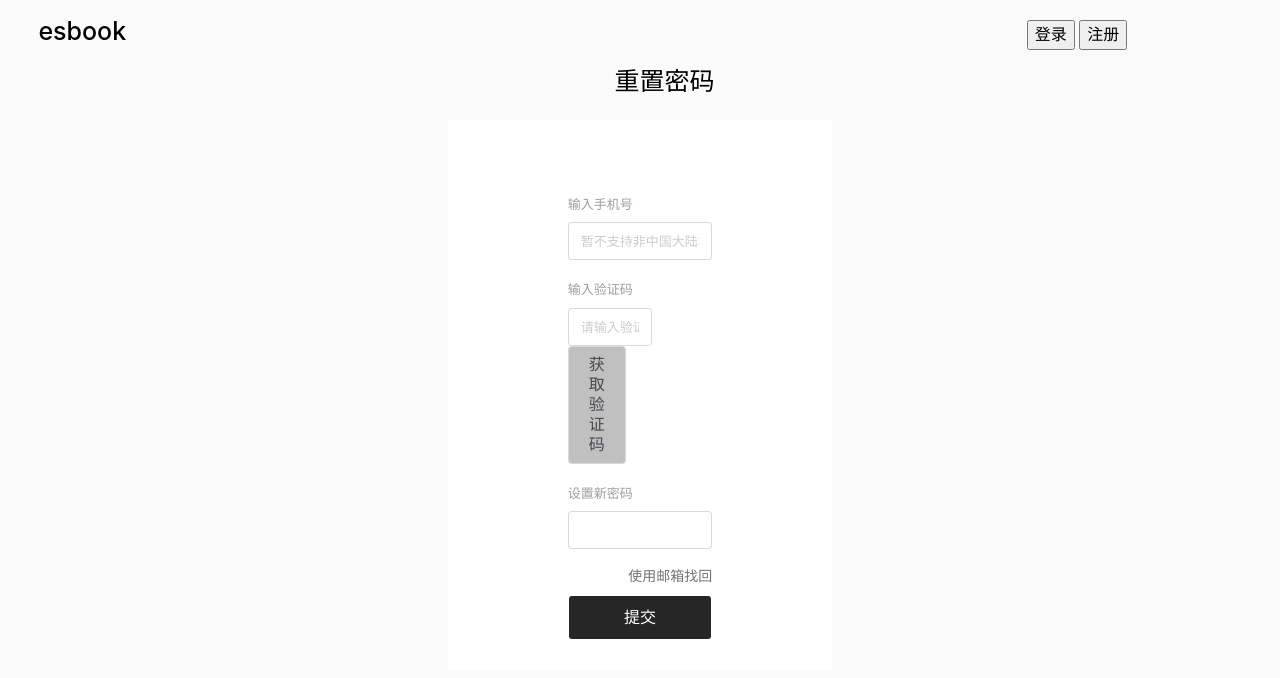
After one commit to wuyan1209/esbook, a Django app: page /resetPwd/ in a window 1280 px wide. The commit adds this page. Shown: the top 678 px of the page. Run offline with Django 3.2, Linux system fonts and the light colour scheme; some libraries are stand-ins or nearby versions.

Commit message:
登录页面、修改密码页面修改

```diff
--- a/document/login.py
+++ b/document/login.py
@@ -245,9 +245,13 @@ def modifyPwd(request):
     except:
         return JsonResponse({"status":2003,"message":"修改失败"})
 
-# 重置密码页面
+# 个人中心的重置密码页面
 def resetPassword(request):
     return render(request, 'resetPassword.html');
+
+# 登录的重置密码页面
+def resetPwd(request):
+    return render(request, 'resetPwd.html');
 
 # 重置密码
 def updatePwd(request):
--- a/document/urls.py
+++ b/document/urls.py
@@ -95,10 +95,13 @@ urlpatterns = [
     path('conpwd/',login.conpwd),
     # 修改密码
     path('modifyPwd/',login.modifyPwd),
-    # 重置密码页面
+    # 个人中心的重置密码页面
     path('resetPassword/',login.resetPassword),
+    # 登录的重置密码页面
+    path('resetPwd/',login.resetPwd),
     # 重置密码
     path('updatePwd/',login.updatePwd),
+
 
     # 个人文件上传
     path("user_upload_file/", views.user_upload_file),
--- a/static/css/register.css
+++ b/static/css/register.css
@@ -40,7 +40,7 @@ input::-webkit-input-placeholder {
 }
 
 .none {
-    margin-left: 83%;
+    margin-left: 70%;
     font-size: 15px;
     color: black;
 }
--- /dev/null
+++ b/templates/resetPwd.html
@@ -0,0 +1,73 @@
+<!DOCTYPE html>
+<html lang="en">
+<head>
+    <meta charset="UTF-8">
+    <title>重置密码</title>
+    <link href="../static/assets/plugins/bootstrap/css/bootstrap.min.css" rel="stylesheet">
+    <link href="../static/assets/plugins/chartist-plugin-tooltip-master/dist/chartist-plugin-tooltip.css" rel="stylesheet">
+    <link href="../static/css/register.css" rel="stylesheet">
+</head>
+<body>
+<div class="head">
+    <a href=" " class="esbook">esbook</a>
+    <button style="margin-left: 70%;"><a href="/login/" style="color: black">登录</a></button>
+    <button><a href="/register/" style="color: black">注册</a></button>
+</div>
+<div class="title">重置密码</div>
+<div class="content">
+    <span id="msg0" style="color: red"></span>
+    <form class="form-horizontal" action=" " method="post" onsubmit="return false">
+        <div class="form-group" id="myPhone">
+            <label for="inputPhone" class="control-label">输入手机号</label>
+            <div>
+                <input type="text" onkeyup="this.value=this.value.replace(/[^\d]/g,'');" maxlength="11" autocomplete="off"
+                       required class="form-control" id="inputPhone" placeholder="暂不支持非中国大陆地区手机号">
+                <span id="phone" style="color: red"></span>
+            </div>
+        </div>
+        <div class="form-group" id="phoneCode">
+            <label for="inputPhoneCode" class="control-label">输入验证码</label>
+            <div>
+                <input type="text" class="form-control" id="inputPhoneCode" maxlength="4" autocomplete="off"
+                       placeholder="请输入验证码" style="width: 58%;display: inline-block">
+                <button type="button" class="form-control" onclick="phoneCode()" id="phoneCodeBtn"
+                        style="width: 40%;display: inline-block;background-color: silver">获取验证码
+                </button>
+                <span id="pCode" style="color: red"></span>
+            </div>
+        </div>
+        <div class="form-group" style="display: none" id="myEmail">
+            <label for="inputEmail" class="control-label">输入邮箱</label>
+            <div>
+                <input type="email" class="form-control" id="inputEmail" autocomplete="off" maxlength="50">
+                <span id="email" style="color: red" readonly="readonly"></span>
+            </div>
+        </div>
+        <div class="form-group" style="display: none" id="emailCode">
+            <label for="inputEmailCode" class="control-label">输入验证码</label>
+            <div>
+                <input type="text" class="form-control" id="inputEmailCode" maxlength="4" autocomplete="off"
+                       placeholder="请输入验证码" style="width: 58%;display: inline-block">
+                <button type="button" class="form-control" onclick="emailCode()" id="emailCodeBtn"
+                        style="width: 40%;display: inline-block;background-color: silver" disabled="disabled">获取验证码
+                </button>
+                <span id="eCode" style="color: red"></span><span id="msg" hidden></span>
+            </div>
+        </div>
+        <div class="form-group">
+            <label for="inputPassword" class="control-label">设置新密码</label>
+            <div>
+                <input type="password" required class="form-control" id="inputPassword"  minlength="6" autocomplete="off" maxlength="20">
+            </div>
+        </div>
+        <div><a class="switch" href="javascript:void(0)" onclick="Switch()">使用邮箱找回</a></div>
+        <div class="form-group">
+            <button type="submit" class="form-control btn Btn" onclick="checkForm()">提交</button>
+        </div>
+    </form>
+</div>
+</body>
+<script src="../static/assets/plugins/jquery/jquery.min.js"></script>
+<script src="../static/assets/plugins/bootstrap/js/bootstrap.min.js"></script>
+<script src="../static/js/resetPassword.js"></script>
+</html>
```
Also changed, not shown: static/css/login.css (+8 -2 lines), templates/login.html (+7 -3 lines).
